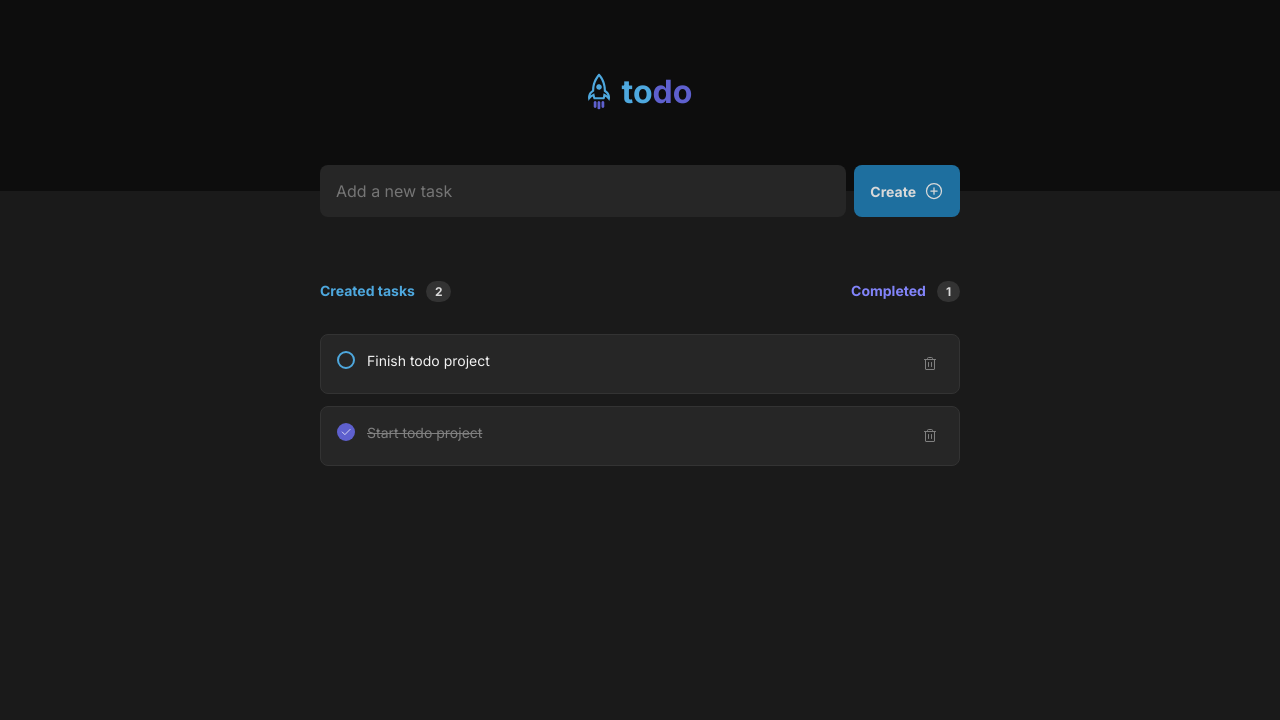
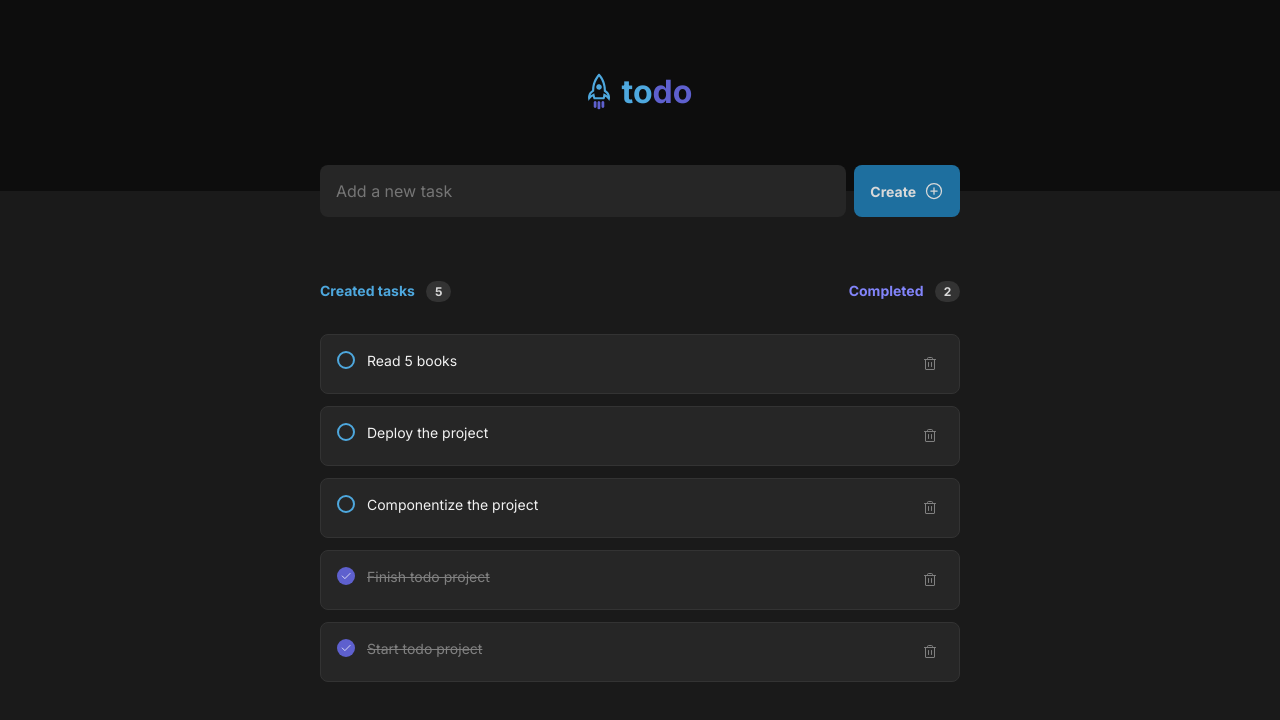
Before and after one commit to rachelmgaldino/simple-todo-app, a React (Vite) app: page / in a window 1280 px wide. Shown: the top 720 px of the page. Built offline with nearby package versions, Linux system fonts and the light colour scheme.

Commit message:
feat: add additional tasks to the task list

```diff
--- a/src/App.jsx
+++ b/src/App.jsx
@@ -18,8 +18,23 @@ function App() {
     {
       id: 2,
       title: "Finish todo project",
+      done: true,
+    },
+    {
+      id: 3,
+      title: "Componentize the project",
       done: false,
     },
+    {
+      id: 4,
+      title: "Deploy the project",
+      done: false,
+    },
+    {
+      id: 5,
+      title: "Read 5 books",
+      done: false,
+    }
   ]);
   const [newTask, setNewTask] = useState("");
 
```
